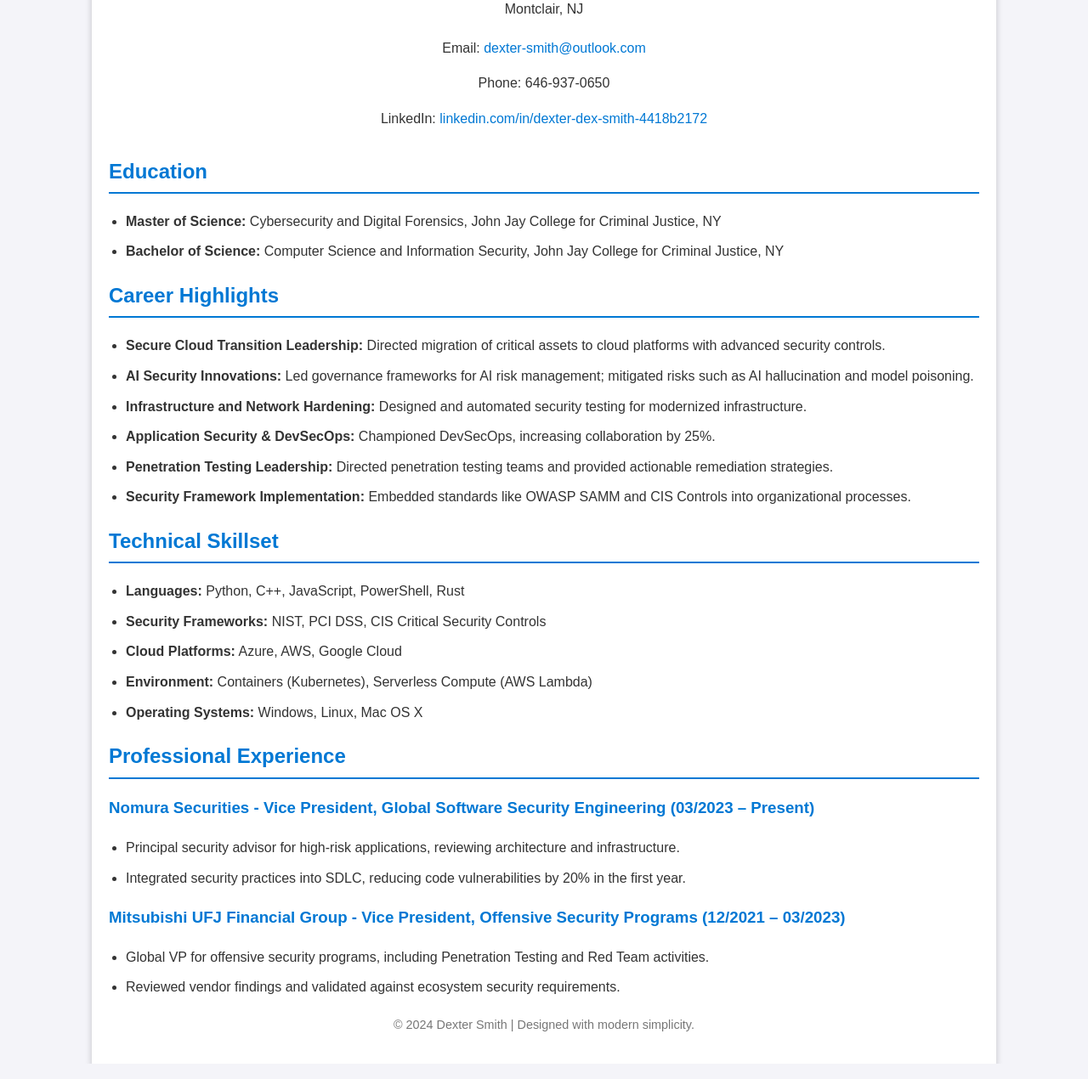
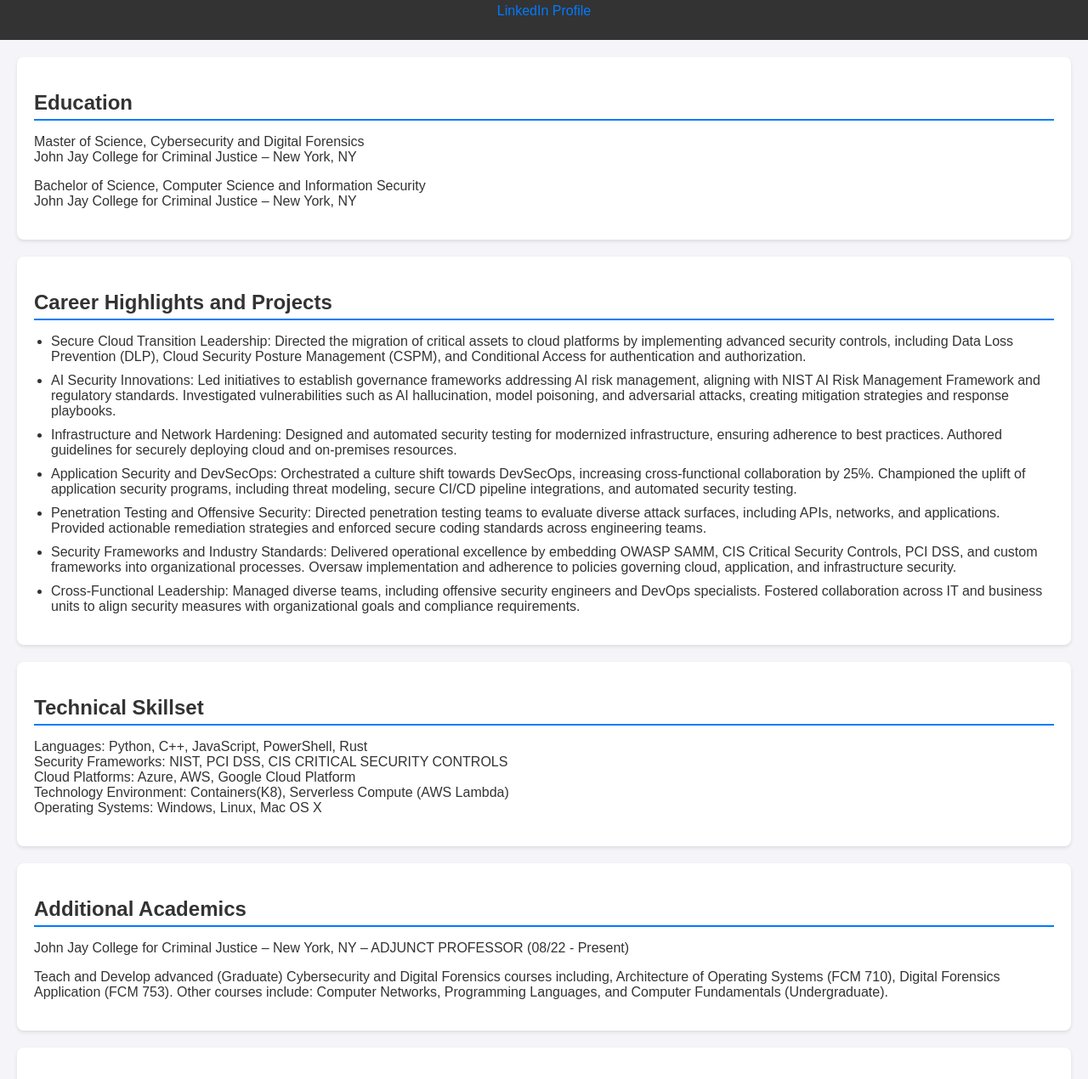
Before and after one commit to chucky5o/res_and_more, a plain HTML site: page index.html in a window 1280 px wide. Shown: the part 89-1359 px from the top of the page at 85% size. Drawn offline with Linux system fonts and the light colour scheme.

Commit message:
Update index.html

```diff
--- a/index.html
+++ b/index.html
@@ -3,119 +3,137 @@
 <head>
     <meta charset="UTF-8">
     <meta name="viewport" content="width=device-width, initial-scale=1.0">
-    <title>Dexter Smith - Professional Résumé</title>
+    <title>Dexter Smith Résumé</title>
     <style>
         body {
             font-family: Arial, sans-serif;
-            line-height: 1.6;
             margin: 0;
             padding: 0;
-            background-color: #f4f4f9;
+            background: #f4f4f9;
             color: #333;
         }
-        .container {
-            width: 80%;
-            margin: auto;
-            overflow: hidden;
+        header {
+            background: #333;
+            color: #fff;
+            padding: 20px 0;
+            text-align: center;
+        }
+        header h1 {
+            margin: 0;
+            font-size: 2.5em;
+        }
+        header p {
+            margin: 5px 0;
+        }
+        section {
+            margin: 20px;
             padding: 20px;
             background: #fff;
-            box-shadow: 0 4px 8px rgba(0, 0, 0, 0.2);
+            border-radius: 8px;
+            box-shadow: 0 2px 4px rgba(0, 0, 0, 0.1);
         }
-        h1, h2, h3 {
-            color: #0078d4;
-        }
-        .header {
-            text-align: center;
-            margin-bottom: 20px;
-        }
-        .header h1 {
-            margin: 0;
-        }
-        .contact-info {
-            text-align: center;
-            margin-bottom: 30px;
-        }
-        .contact-info a {
-            color: #0078d4;
-            text-decoration: none;
-        }
-        .section {
-            margin-bottom: 20px;
-        }
-        .section h2 {
-            border-bottom: 2px solid #0078d4;
+        h2 {
+            color: #333;
+            border-bottom: 2px solid #007BFF;
             padding-bottom: 5px;
+            margin-bottom: 15px;
         }
         ul {
+            list-style-type: disc;
             padding-left: 20px;
         }
         li {
             margin-bottom: 10px;
         }
-        .footer {
-            text-align: center;
-            margin-top: 20px;
-            font-size: 0.9em;
-            color: #777;
+        a {
+            color: #007BFF;
+            text-decoration: none;
+        }
+        a:hover {
+            text-decoration: underline;
         }
     </style>
 </head>
 <body>
-    <div class="container">
-        <div class="header">
+
+<header>
     <h1>Dexter Smith</h1>
-            <p>Montclair, NJ</p>
-        </div>
-        <div class="contact-info">
-            <p>Email: <a href="mailto:dexter-smith@outlook.com">dexter-smith@outlook.com</a></p>
-            <p>Phone: 646-937-0650</p>
-            <p>LinkedIn: <a href="https://www.linkedin.com/in/dexter-dex-smith-4418b2172/">linkedin.com/in/dexter-dex-smith-4418b2172</a></p>
-        </div>
-        <div class="section">
+    <p>Montclair, NJ | <a href="mailto:dexter-smith@outlook.com">dexter-smith@outlook.com</a> | 646-937-0650</p>
+    <p><a href="https://www.linkedin.com/in/dexter-dex-smith-4418b2172/">LinkedIn Profile</a></p>
+</header>
+
+<section>
     <h2>Education</h2>
+    <p>Master of Science, Cybersecurity and Digital Forensics<br>
+    John Jay College for Criminal Justice – New York, NY</p>
+    <p>Bachelor of Science, Computer Science and Information Security<br>
+    John Jay College for Criminal Justice – New York, NY</p>
+</section>
+
+<section>
+    <h2>Career Highlights and Projects</h2>
     <ul>
-                <li><strong>Master of Science:</strong> Cybersecurity and Digital Forensics, John Jay College for Criminal Justice, NY</li>
-                <li><strong>Bachelor of Science:</strong> Computer Science and Information Security, John Jay College for Criminal Justice, NY</li>
+        <li>Secure Cloud Transition Leadership: Directed the migration of critical assets to cloud platforms by implementing advanced security controls, including Data Loss Prevention (DLP), Cloud Security Posture Management (CSPM), and Conditional Access for authentication and authorization.</li>
+        <li>AI Security Innovations: Led initiatives to establish governance frameworks addressing AI risk management, aligning with NIST AI Risk Management Framework and regulatory standards. Investigated vulnerabilities such as AI hallucination, model poisoning, and adversarial attacks, creating mitigation strategies and response playbooks.</li>
+        <li>Infrastructure and Network Hardening: Designed and automated security testing for modernized infrastructure, ensuring adherence to best practices. Authored guidelines for securely deploying cloud and on-premises resources.</li>
+        <li>Application Security and DevSecOps: Orchestrated a culture shift towards DevSecOps, increasing cross-functional collaboration by 25%. Championed the uplift of application security programs, including threat modeling, secure CI/CD pipeline integrations, and automated security testing.</li>
+        <li>Penetration Testing and Offensive Security: Directed penetration testing teams to evaluate diverse attack surfaces, including APIs, networks, and applications. Provided actionable remediation strategies and enforced secure coding standards across engineering teams.</li>
+        <li>Security Frameworks and Industry Standards: Delivered operational excellence by embedding OWASP SAMM, CIS Critical Security Controls, PCI DSS, and custom frameworks into organizational processes. Oversaw implementation and adherence to policies governing cloud, application, and infrastructure security.</li>
+        <li>Cross-Functional Leadership: Managed diverse teams, including offensive security engineers and DevOps specialists. Fostered collaboration across IT and business units to align security measures with organizational goals and compliance requirements.</li>
     </ul>
-        </div>
-        <div class="section">
-            <h2>Career Highlights</h2>
-            <ul>
-                <li><strong>Secure Cloud Transition Leadership:</strong> Directed migration of critical assets to cloud platforms with advanced security controls.</li>
-                <li><strong>AI Security Innovations:</strong> Led governance frameworks for AI risk management; mitigated risks such as AI hallucination and model poisoning.</li>
-                <li><strong>Infrastructure and Network Hardening:</strong> Designed and automated security testing for modernized infrastructure.</li>
-                <li><strong>Application Security & DevSecOps:</strong> Championed DevSecOps, increasing collaboration by 25%.</li>
-                <li><strong>Penetration Testing Leadership:</strong> Directed penetration testing teams and provided actionable remediation strategies.</li>
-                <li><strong>Security Framework Implementation:</strong> Embedded standards like OWASP SAMM and CIS Controls into organizational processes.</li>
-            </ul>
-        </div>
-        <div class="section">
+</section>
+
+<section>
     <h2>Technical Skillset</h2>
-            <ul>
-                <li><strong>Languages:</strong> Python, C++, JavaScript, PowerShell, Rust</li>
-                <li><strong>Security Frameworks:</strong> NIST, PCI DSS, CIS Critical Security Controls</li>
-                <li><strong>Cloud Platforms:</strong> Azure, AWS, Google Cloud</li>
-                <li><strong>Environment:</strong> Containers (Kubernetes), Serverless Compute (AWS Lambda)</li>
-                <li><strong>Operating Systems:</strong> Windows, Linux, Mac OS X</li>
-            </ul>
-        </div>
-        <div class="section">
+    <p>Languages: Python, C++, JavaScript, PowerShell, Rust<br>
+    Security Frameworks: NIST, PCI DSS, CIS CRITICAL SECURITY CONTROLS<br>
+    Cloud Platforms: Azure, AWS, Google Cloud Platform<br>
+    Technology Environment: Containers(K8), Serverless Compute (AWS Lambda)<br>
+    Operating Systems: Windows, Linux, Mac OS X</p>
+</section>
+
+<section>
+    <h2>Additional Academics</h2>
+    <p>John Jay College for Criminal Justice – New York, NY – ADJUNCT PROFESSOR (08/22 - Present)</p>
+    <p>Teach and Develop advanced (Graduate) Cybersecurity and Digital Forensics courses including, Architecture of Operating Systems (FCM 710), Digital Forensics Application (FCM 753). Other courses include: Computer Networks, Programming Languages, and Computer Fundamentals (Undergraduate).</p>
+</section>
+
+<section>
     <h2>Professional Experience</h2>
-            <h3>Nomura Securities - Vice President, Global Software Security Engineering (03/2023 – Present)</h3>
-            <ul>
-                <li>Principal security advisor for high-risk applications, reviewing architecture and infrastructure.</li>
-                <li>Integrated security practices into SDLC, reducing code vulnerabilities by 20% in the first year.</li>
-            </ul>
-            <h3>Mitsubishi UFJ Financial Group - Vice President, Offensive Security Programs (12/2021 – 03/2023)</h3>
-            <ul>
-                <li>Global VP for offensive security programs, including Penetration Testing and Red Team activities.</li>
-                <li>Reviewed vendor findings and validated against ecosystem security requirements.</li>
-            </ul>
-            <!-- Add similar structure for other experiences -->
-        </div>
-        <div class="footer">
-            <p>© 2024 Dexter Smith | Designed with modern simplicity.</p>
-        </div>
-    </div>
+    <p><strong>Nomura Securities</strong> (03/2023 – Present)<br>
+    Vice President - Global Software Security Engineering<br>
+    • Serve as principal security advisor for higher risk applications, reviewing application architecture, components, and infrastructure.<br>
+    • Lead the integration of security practices into the software development lifecycle (SDLC).<br>
+    • Implement and oversee tools such as SAST, DAST SCA, Cloud Posture Management, and Workload Protection.<br>
+    • Achieved a 20% reduction in security vulnerabilities identified in code reviews within the first year.</p>
+
+    <p><strong>Mitsubishi UFJ Financial Group</strong> (12/2021 – 03/2023)<br>
+    Vice President - Offensive Security Programs (DAST, Pen-Testing & Red Team)<br>
+    • Global VP of MUFG’s offensive security programs, including Penetration Testing, DAST, and Red Team.<br>
+    • Lead penetration testing engagements across a variety of systems, infrastructures, network, and application.<br>
+    • Principal subject matter expert for external vendor penetration testing, reviewing discovered weaknesses and validating against MUFG’s technology ecosystem.</p>
+
+    <p><strong>Madison Square Garden, ENT</strong> (07/2021 – 12/2021)<br>
+    Lead Security Solutions Engineer<br>
+    • Principal security engineer, responsible for developing baselines and configuring security policies IaC Security.<br>
+    • Serve as the main point of contact for development teams, assisting with vulnerability mediation and guidance.<br>
+    • Drive security maturity across the organization by adopting industry standard frameworks, such as OWASP SAMM.<br>
+    • Establish a robust collaboration with other security functions to ensure smooth project transitions into operations with effective governance.</p>
+
+    <p><strong>Outreach, Inc</strong> (12/2020 – 07/2021)<br>
+    Senior Security Program Manager<br>
+    • Responsible for promoting, designing, and evaluating application security in all phases of the SDLC.<br>
+    • Drive adoption of industry standard security framework for next-generation cloud software hosted on AWS.<br>
+    • Ensure applications are developed with best-in-class security mechanisms to meet compliance with ISO2700x, PCI, and HIPAA standards.<br>
+    • Manage large-scale, cross-organization programs, integrations, and migration efforts.</p>
+
+    <p><strong>Lincoln Center for the Performing Arts, Inc</strong> (09/2013 – 12/2020)<br>
+    Director - Information Security Architect (12/2019 – 12/2020)<br>
+    • Assessed information security risks comprehensively and presented metrics showing strengths and areas to improve the security program.<br>
+    • Developed information security policies, standards, and implemented technical controls.<br>
+    • Lead a group of five security engineers, ensuring different technology functions follow security policies and standards.<br>
+    • Manage vendor and supplier commercial relationships, continuously exploring and implementing cost-effective measures to optimize security investment.</p>
+</section>
+
 </body>
 </html>
```
Lines whose indentation alone changed are shown as unchanged.
